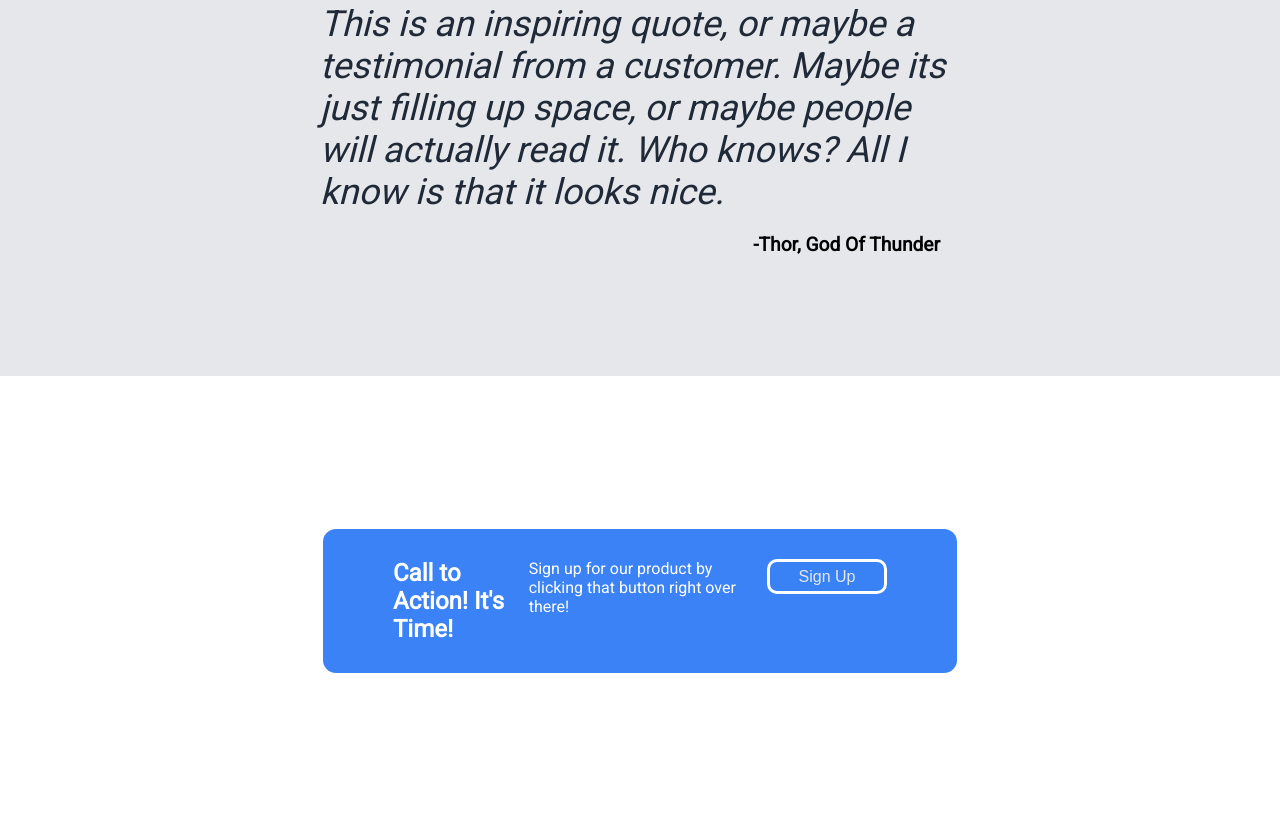
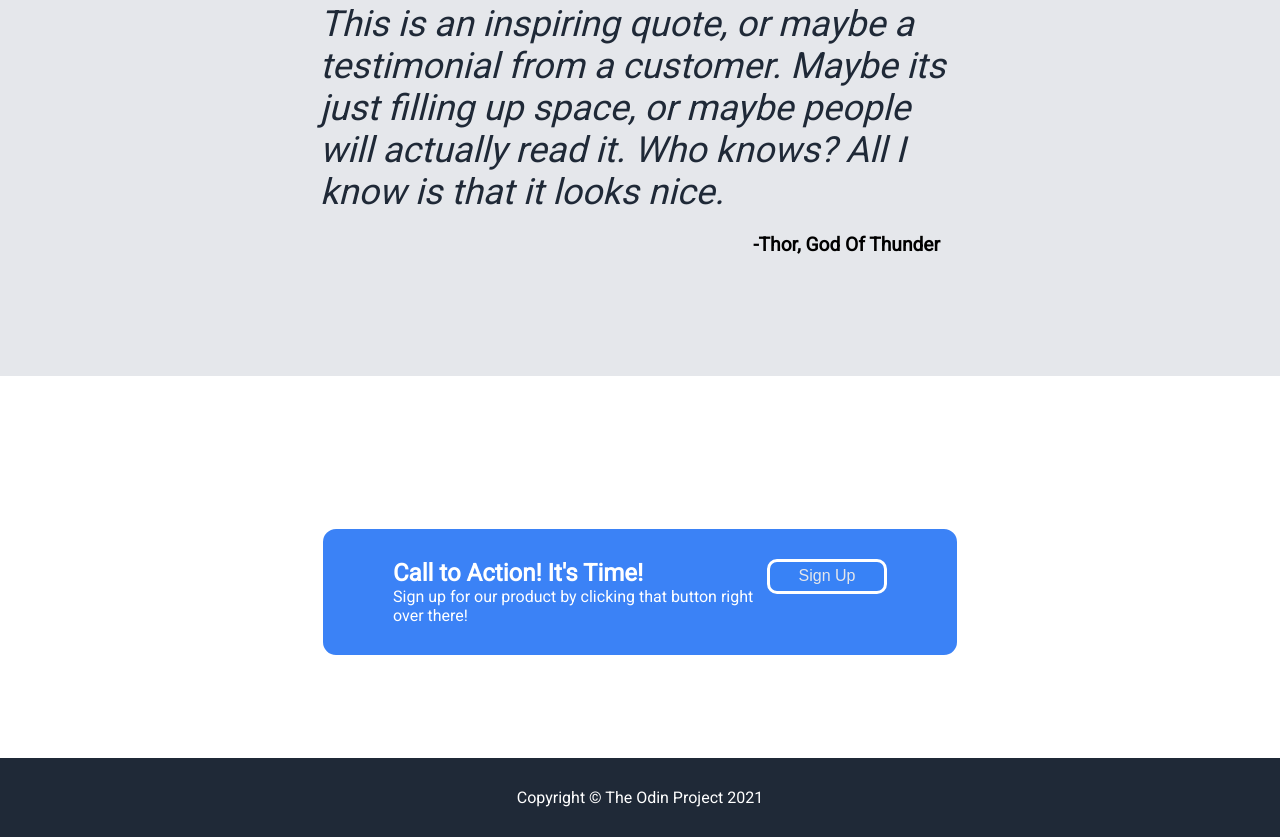
Before and after one commit to Zaunsrevenge/Practice-Projects, a plain HTML site: page Landing Page V1/index.html in a window 1280 px wide. Shown: the part 1159-1996 px from the top of the page. Before the commit the page ends 1935 px from the top, so only its background shows below. Drawn offline with Linux system fonts and the light colour scheme.

Commit message:
Project complete WOOHOO

```diff
--- a/Landing Page V1/index.html
+++ b/Landing Page V1/index.html
@@ -80,15 +80,16 @@
             <div class="cta">
                 <div>
                     <h2>Call to Action! It's Time!</h2>
+                    <span>Sign up for our product by clicking that button right over there!</span>
                 </div>
-                <span>Sign up for our product by clicking that button right over there!</span>
-                <div><button type="button"><a href="#">Sign Up</a></button></div>
-
+                <div><button class="cta-button" type="button"><a href="#">Sign Up</a></button>
+                </div>
             </div>
-
-
-            </span>
-
+        </div>
+    </div>
+    <div class="footer">
+        <span>Copyright © The Odin Project 2021</span>
+    </div>
 </body>
 
 </html>
--- a/Landing Page V1/styles.css
+++ b/Landing Page V1/styles.css
@@ -54,7 +54,6 @@ button {
     height: 35px;
     font-size: 16px;
     border: solid white;
-    text-align: center;
 }
 
 .hero-content-left p,
@@ -150,4 +149,20 @@ h1 {
 .cta {
     color: white;
     display: flex;
+    justify-content: space-around;
+
 }
+
+.cta-button {
+    color: white;
+    display: flex;
+    border: solid white;
+    justify-content: center;
+}
+
+.footer {
+    background-color: #1f2937;
+    padding: 30px 70px 30px 70px;
+    color: white;
+    text-align: center;
+}
```
